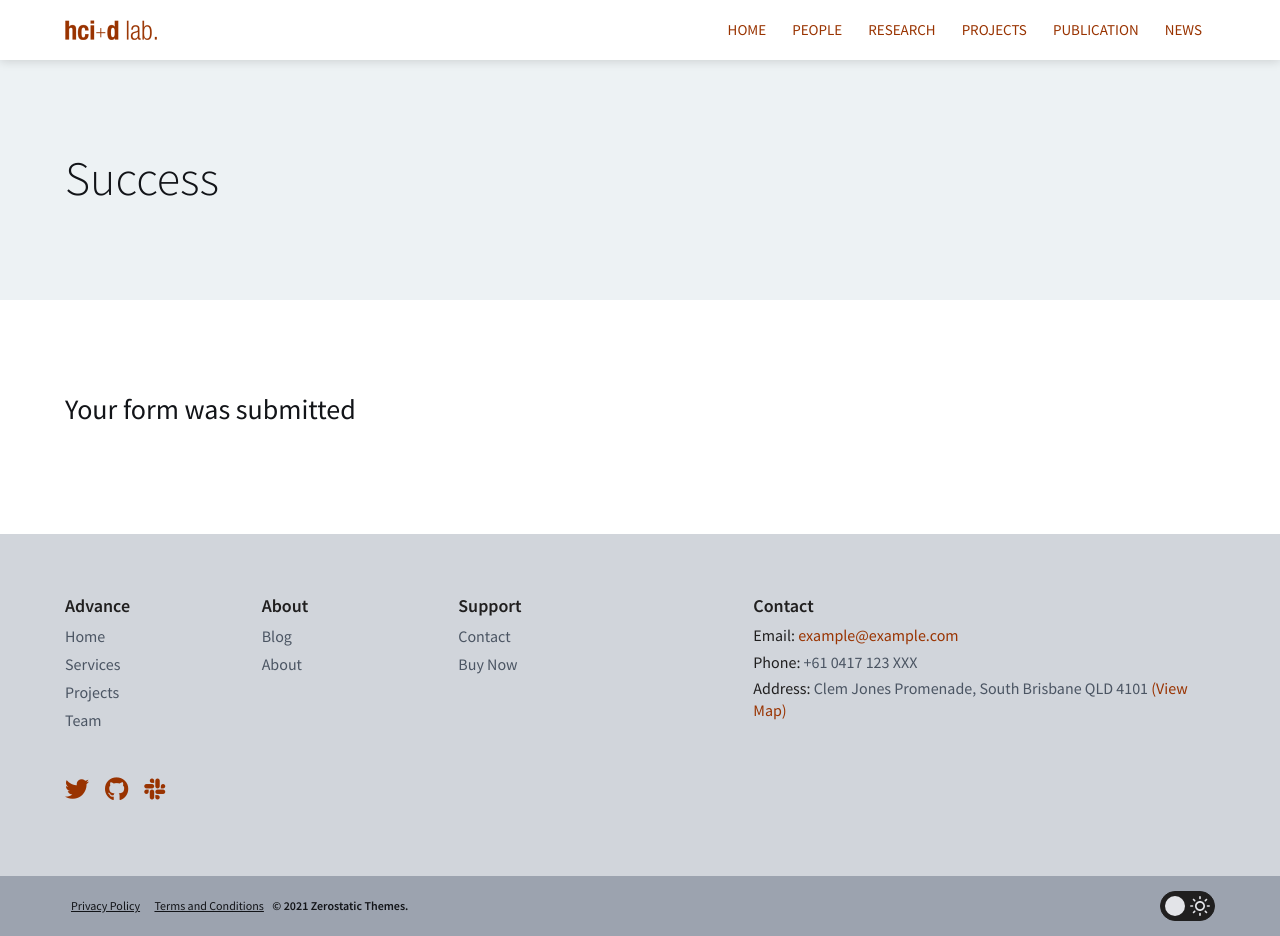
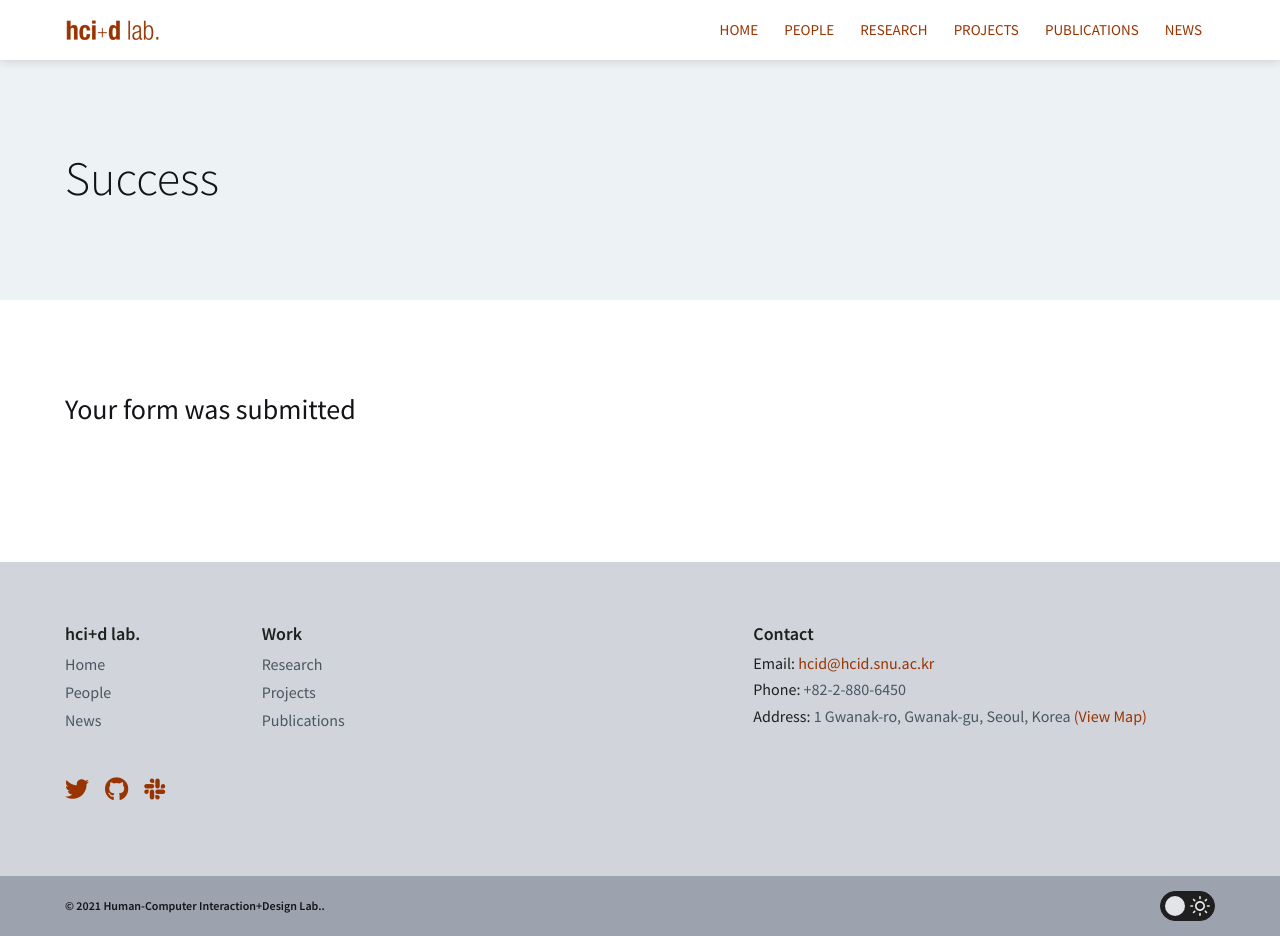
Before and after one commit to monot/hcid-home-2022, a Jekyll site: the page built from pages/success.md, in a window 1280 px wide and 936 px high. Built offline with Jekyll 4.4.1, drawn with Linux system fonts in a browser that asks for light colours.

Commit message:
Updated front page

```diff
--- a/_config.yml
+++ b/_config.yml
@@ -86,15 +86,15 @@ footer:
   enable_social_media_icons: true
 
   enable_menu_footer_primary: true
-  footer_primary_menu_title: "Advance"
+  footer_primary_menu_title: "hci+d lab."
   enable_menu_footer_secondary: true
-  footer_secondary_menu_title: "About"
+  footer_secondary_menu_title: "Work"
   enable_menu_footer_tertiary: true
-  footer_tertiary_menu_title: "Support"
-  enable_bottom_menu: true
+  footer_tertiary_menu_title: "    "
+  enable_bottom_menu: false
 
   enable_copyright: true
-  copyright: "© 2021 Zerostatic Themes"
+  copyright: "© 2021 Human-Computer Interaction+Design Lab."
 
 contact:
   show_contact_details: true
--- a/_data/contact.yml
+++ b/_data/contact.yml
@@ -1,6 +1,6 @@
-phone: "+61 0417 123 XXX"
+phone: "+82-2-880-6450"
 fax: false
-email: "example@example.com"
-address: "Clem Jones Promenade, South Brisbane QLD 4101"
-map_link: "https://goo.gl/maps/c4WAN7fiRycaH1Gh7"
+email: "hcid@hcid.snu.ac.kr"
+address: "1 Gwanak-ro, Gwanak-gu, Seoul, Korea"
+map_link: "http://naver.me/5HSWIrOz"
 show_map_link: true
--- a/_data/menu.yml
+++ b/_data/menu.yml
@@ -18,43 +18,47 @@ main:
   - name: Projects
     url: /projects/
     weight: 4
-  - name: Publication
+  - name: Publications
     url: /projects/
     weight: 5
   - name: News
     url: /blog/
     weight: 6
+
 footer_primary:
   - name: Home
     url: /
     weight: 1
-  - name: Services
+  - name: People
+    url: /team/
+    weight: 2
+  - name: News
+    url: /blog/
+    weight: 3
+
+footer_secondary:
+  - name: Research
     url: /services/
-    weight: 2
+    weight: 1
   - name: Projects
     url: /projects/
+    weight: 2
+  - name: Publications
+    url: /services/
     weight: 3
-  - name: Team
-    url: /team/
-    weight: 4
-footer_secondary:
-  - name: Blog
-    url: /blog/
-    weight: 1
-  - name: About
-    url: /about/
-    weight: 2
-footer_tertiary:
-  - name: Contact
-    url: /contact/
-    weight: 1
-  - name: Buy Now
-    url: https://www.zerostatic.io/theme/jekyll-advance/
-    weight: 2
-bottom:
-  - name: Privacy Policy
-    url: /privacy-policy/
-    weight: 3
-  - name: Terms and Conditions
-    url: /terms-and-conditions/
-    weight: 4
+
+# footer_tertiary:
+#   - name: Contact
+#     url: /contact/
+#     weight: 1
+#   - name: Buy Now
+#     url: https://www.zerostatic.io/theme/jekyll-advance/
+#     weight: 2
+
+# bottom:
+#   - name: Privacy Policy
+#     url: /privacy-policy/
+#     weight: 3
+#   - name: Terms and Conditions
+#     url: /terms-and-conditions/
+#     weight: 4
--- a/_layouts/home.html
+++ b/_layouts/home.html
@@ -80,7 +80,7 @@ body_classes: page-home
   </div>
 {% endif %}
 
-{% if page.partners.enabled %}
+<!-- {% if page.partners.enabled %}
   {% assign partners = site.data.partners %}
   {% assign partners_limit = page.partners.limit | default: 4 %}
   {% assign partners_sort = page.partners.sort | default: 'weight' %}
@@ -97,7 +97,7 @@ body_classes: page-home
       </div>
     </div>
   {% endif %}
-{% endif %}
+{% endif %} -->
 
 {% if page.outro.enabled %}
   <div class="strip strip-alt">
```
Also changed, not shown: pages/home.md (+8 -8 lines), assets/images/home/lab_members.jpg (added), assets/images/logo/logo-invert.png, assets/images/logo/logo.png.
